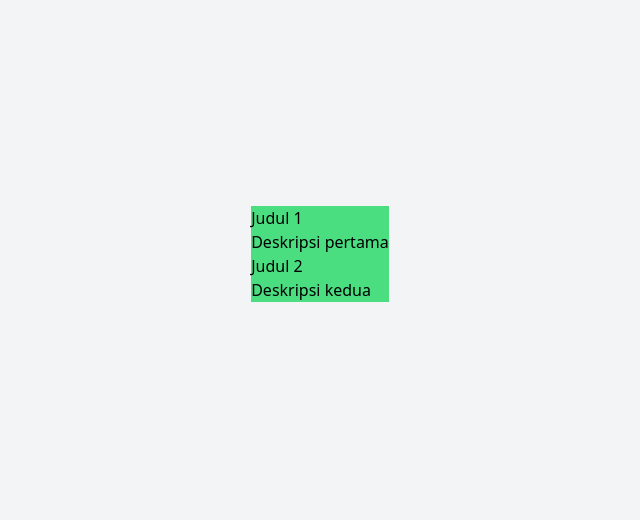
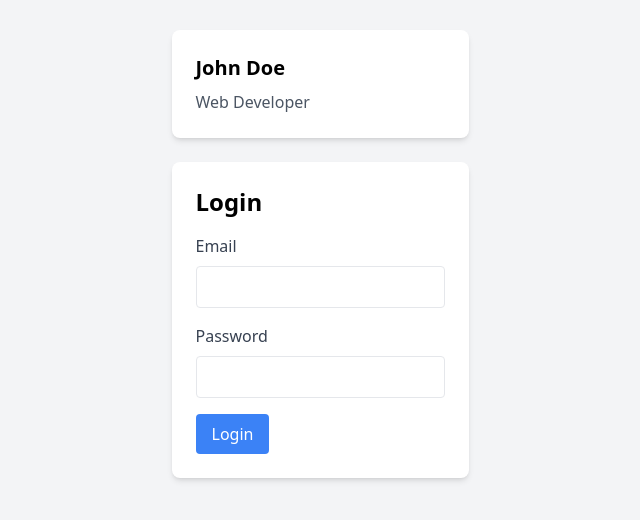
Before and after one commit to slametsampon/SmartDoseLink, a website with bundled scripts: page index.html in a window 1280 px wide. Shown: the part 146-666 px from the top of the page, without its empty margins (320-960 px from the left). Built offline with nearby package versions, Linux system fonts and the light colour scheme.

Commit message:
update index.html, tailwind config

```diff
--- a/index.html
+++ b/index.html
@@ -10,6 +10,6 @@
     <div id="app"></div>
 
     <!-- JavaScript Files -->
-    <script type="module" src="./test.js"></script>
+    <script type="module" src="./main.js"></script>
   </body>
 </html>
--- a/tailwind.config.js
+++ b/tailwind.config.js
@@ -4,7 +4,6 @@ module.exports = {
     './pages/**/*.{html,js}',
     './*.{html,js}',
     './components/**/*.{html,js}',
-    './components/**/*.js',
   ],
   theme: {
     extend: {},
```
